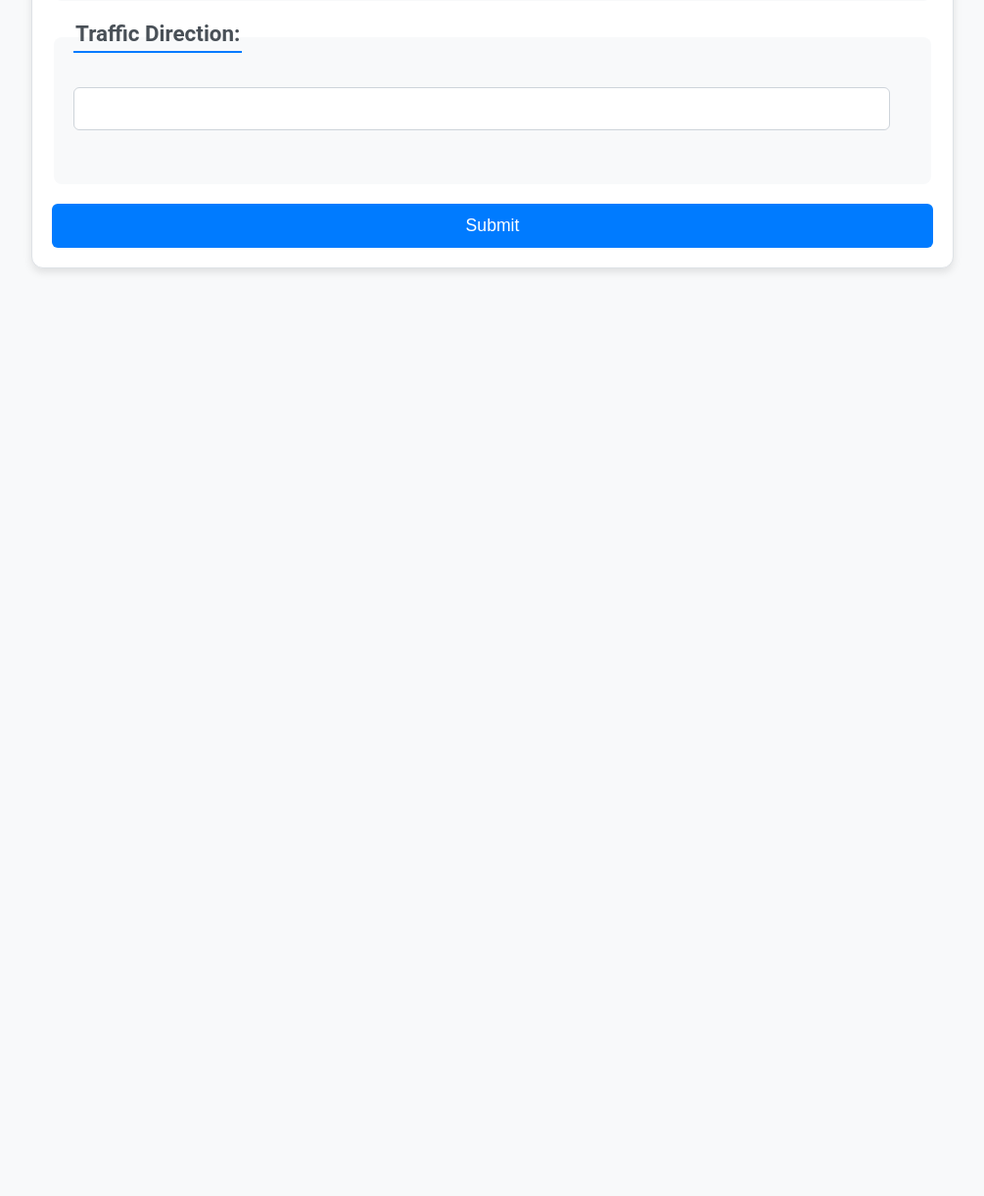
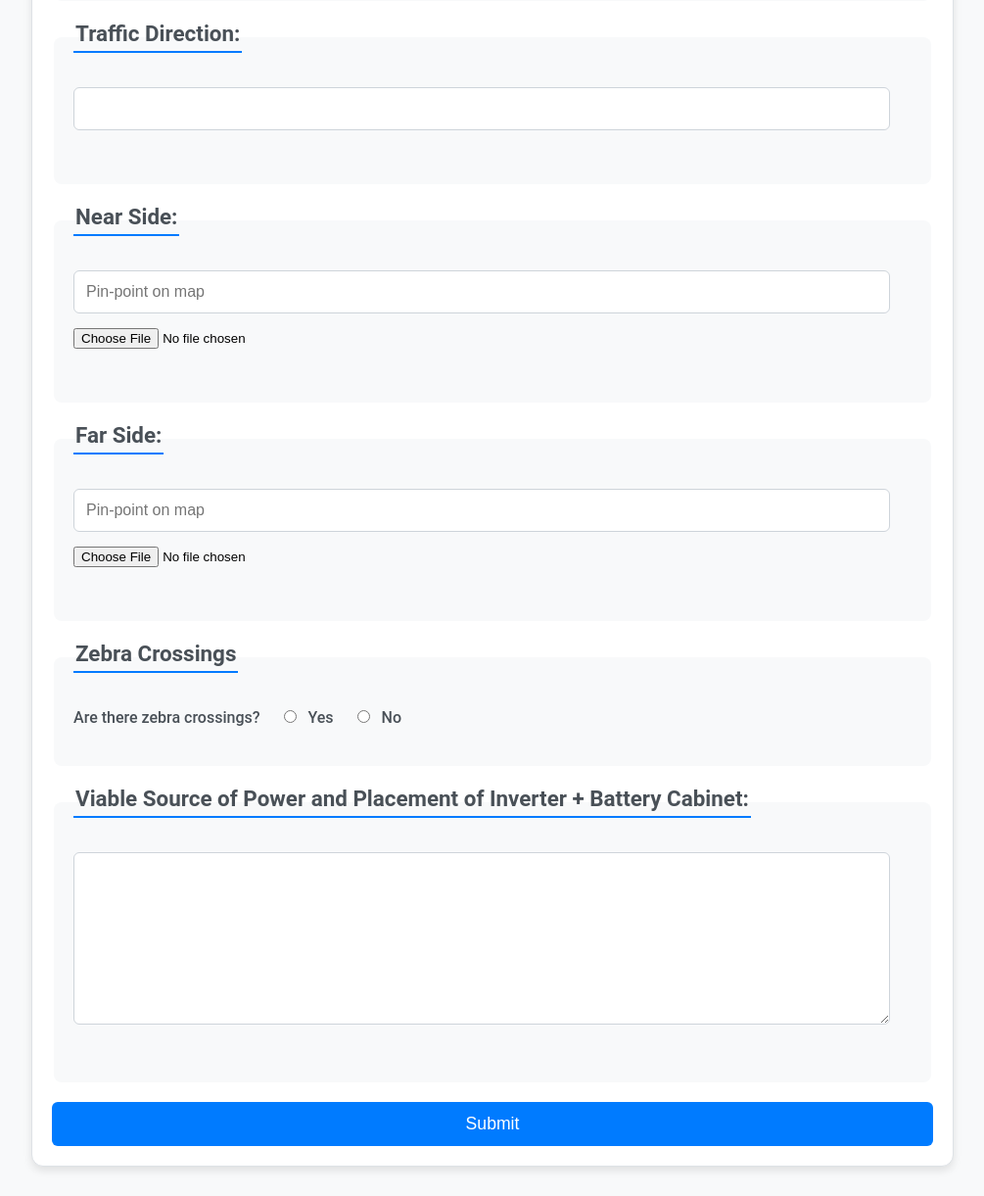
Before and after one commit to RippleBytes/kmc_pelican_crossing_be, a Django app: page /school/finalize/ in a window 1280 px wide. Shown: the part 925-2146 px from the top of the page at 98% size, without its empty margins (137-1142 px from the left). Before the commit the page ends 1203 px from the top, so only its background shows below. Run offline with Django 5.2, Linux system fonts and the light colour scheme; some libraries are stand-ins or nearby versions.

Commit message:
finalize form

```diff
--- a/templates/finalization_form.html
+++ b/templates/finalization_form.html
@@ -57,8 +57,58 @@
         </div>
     </fieldset>
 
+    <fieldset>
+        <legend>Near Side: </legend>
+        <div class="form-group">
+            <input type="text" id="nearSideCoordinates" name="nearSideCoordinates" placeholder="Pin-point on map"
+                readonly>
+            <!-- Map Display -->
+            <div id="nearsidemap"></div>
+
+            <input type="file" id="near_side_picture" name="near_side_picture"><br>
+        </div>
+    </fieldset>
+
+    <fieldset>
+        <legend>Far Side: </legend>
+        <div class="form-group">
+            <input type="text" id="farSideCoordinates" name="farSideCoordinates" placeholder="Pin-point on map"
+                readonly>
+            <!-- Map Display -->
+            <div id="farsidemap"></div>
+
+            <input type="file" id="far_side_picture" name="far_side_picture"><br>
+        </div>
+    </fieldset>
+
+    <fieldset>
+        <legend>Zebra Crossings</legend>
+        <div class="form-group">
+            <label>Are there zebra crossings?</label>
+            <input type="radio" id="zebra_crossings_yes" name="zebra_crossings" value="Yes" required>
+            <label for="zebra_crossings_yes">Yes</label>
+            <input type="radio" id="zebra_crossings_no" name="zebra_crossings" value="No">
+            <label for="zebra_crossings_no">No</label>
+        </div>
+
+
+    </fieldset>
+
+    <fieldset>
+        <legend>Viable Source of Power and Placement of Inverter + Battery Cabinet:</legend>
+        <div class="form-group">
+            <textarea id="viabletext" name="viabletext" rows="10" cols="50">
+
+            </textarea>
+        </div>
+
+    </fieldset>
+
+
     <button type="submit">Submit</button>
 </form>
-
+<script>
+    initializeMap('nearsidemap', 'nearSideCoordinates');
+</script>
 
 {% endblock %}
```
